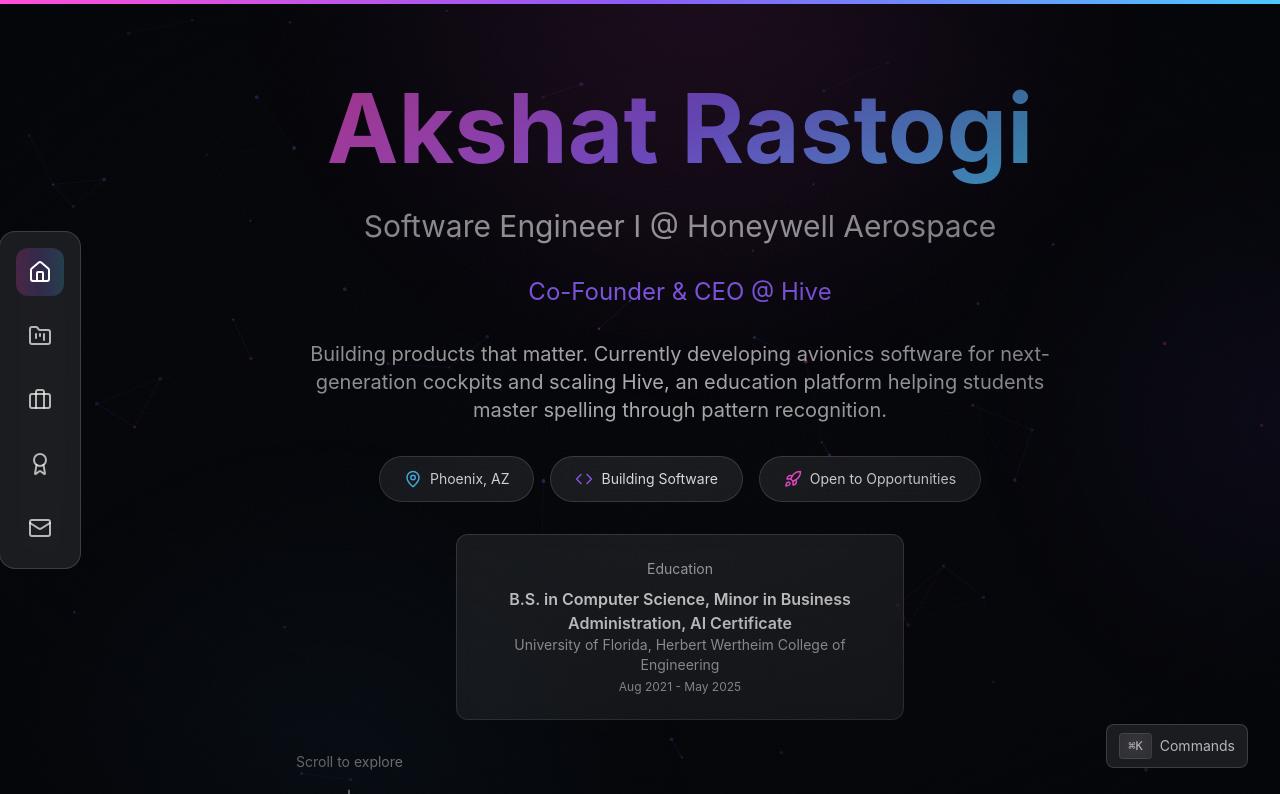
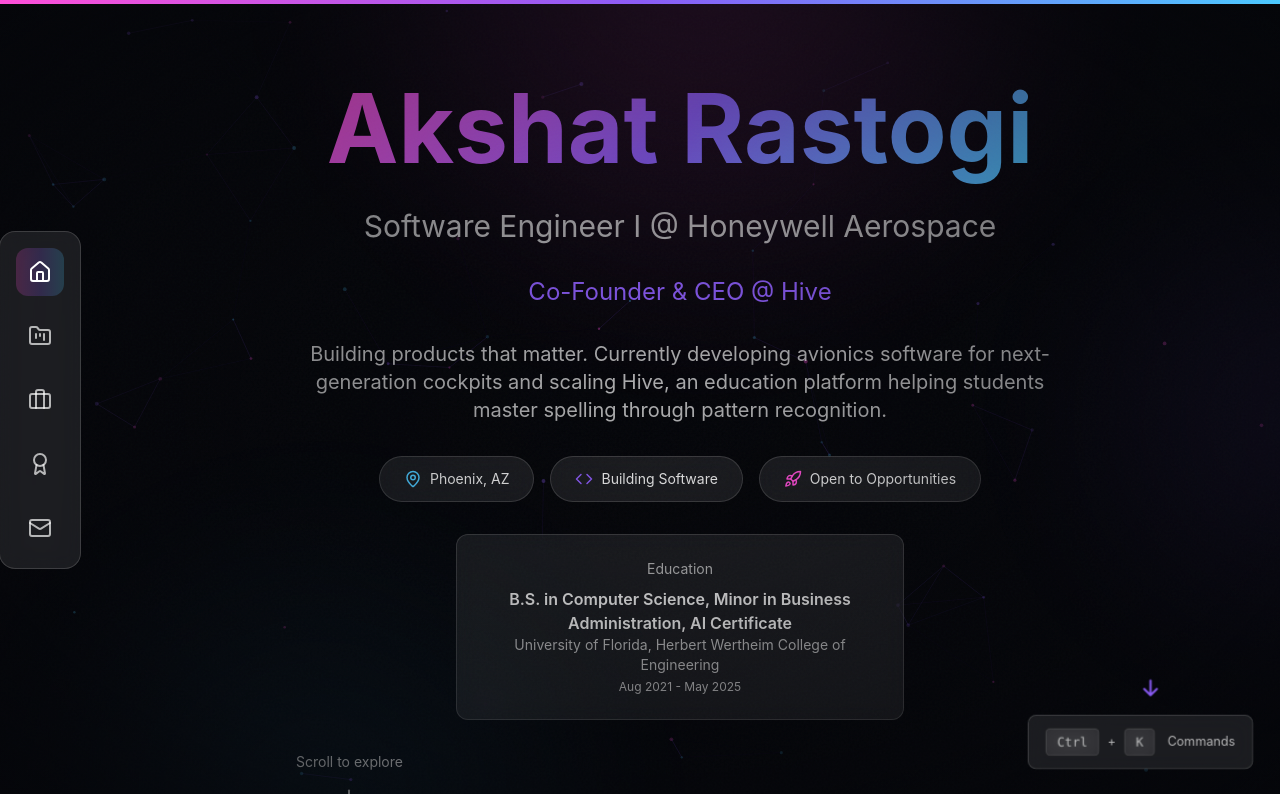
Before and after one commit to Akr1040317/AkshatRastogi, a Next.js app: page / in a window 1280 px wide. Shown: the top 794 px of the page. Built offline with nearby package versions, Linux system fonts and the light colour scheme; no server answers.

Commit message:
feat: simplify CodingForCharity, enhance command palette hint with keyboard shortcuts and animations, add enhanced scroll animations

```diff
--- a/app/page.tsx
+++ b/app/page.tsx
@@ -13,6 +13,62 @@
 import ExperienceSection from '@/components/sections/ExperienceSection';
 import LeadershipSection from '@/components/sections/LeadershipSection';
 import ContactSection from '@/components/sections/ContactSection';
+
+function CommandPaletteHint({ onOpen }: { onOpen: () => void }) {
+  const [isMac, setIsMac] = useState(false);
+
+  useEffect(() => {
+    setIsMac(navigator.platform.toUpperCase().indexOf('MAC') >= 0);
+  }, []);
+
+  return (
+    <motion.div
+      className="fixed bottom-24 md:bottom-8 right-4 md:right-8 z-40"
+      initial={{ opacity: 0, y: 20 }}
+      animate={{ opacity: 1, y: 0 }}
+      transition={{ delay: 2, duration: 0.5 }}
+    >
+      <motion.button
+        onClick={onOpen}
+        className="glass-2 rounded-lg px-4 py-3 text-sm text-muted hover:text-white transition-colors flex items-center gap-3 relative group"
+        animate={{
+          scale: [1, 1.05, 1],
+        }}
+        transition={{
+          duration: 2,
+          repeat: Infinity,
+          ease: "easeInOut",
+        }}
+      >
+        {/* Arrow pointing down */}
+        <motion.div
+          className="absolute -top-8 left-1/2 -translate-x-1/2"
+          animate={{
+            y: [0, -5, 0],
+          }}
+          transition={{
+            duration: 1.5,
+            repeat: Infinity,
+            ease: "easeInOut",
+          }}
+        >
+          <svg width="20" height="20" viewBox="0 0 20 20" fill="none" className="text-purple">
+            <path d="M10 3L10 17M10 17L4 11M10 17L16 11" stroke="currentColor" strokeWidth="2" strokeLinecap="round" strokeLinejoin="round"/>
+          </svg>
+        </motion.div>
+
+        <div className="flex items-center gap-2">
+          <kbd className="px-2.5 py-1 rounded glass border border-white/20 text-xs font-mono">
+            {isMac ? '⌘' : 'Ctrl'}
+          </kbd>
+          <span className="text-xs text-muted">+</span>
+          <kbd className="px-2.5 py-1 rounded glass border border-white/20 text-xs font-mono">K</kbd>
+        </div>
+        <span className="text-xs">Commands</span>
+      </motion.button>
+    </motion.div>
+  );
+}
 
 export default function Home() {
   const [commandPaletteOpen, setCommandPaletteOpen] = useState(false);
@@ -121,15 +177,7 @@
       </main>
 
       {/* Command Palette Hint */}
-      <div className="fixed bottom-24 md:bottom-8 right-4 md:right-8 z-40">
-        <button
-          onClick={() => setCommandPaletteOpen(true)}
-          className="glass-2 rounded-lg px-3 py-2 text-sm text-muted hover:text-white transition-colors flex items-center gap-2"
-        >
-          <kbd className="px-2 py-1 rounded glass border border-white/10 text-xs">⌘K</kbd>
-          <span>Commands</span>
-        </button>
-      </div>
+      <CommandPaletteHint onOpen={() => setCommandPaletteOpen(true)} />
 
       {/* Scroll Progress Indicator */}
       <motion.div
--- a/components/sections/AnalyticsSection.tsx
+++ b/components/sections/AnalyticsSection.tsx
@@ -166,15 +166,16 @@
             return (
               <motion.div
                 key={stat.label}
-                initial={{ opacity: 0, y: 50, scale: 0.8 }}
-                animate={isInView ? { opacity: 1, y: 0, scale: 1 } : {}}
+                initial={{ opacity: 0, y: 60, scale: 0.85, rotateX: -15 }}
+                animate={isInView ? { opacity: 1, y: 0, scale: 1, rotateX: 0 } : {}}
                 transition={{
-                  duration: 0.6,
+                  duration: 0.8,
                   delay: stat.delay,
                   type: 'spring',
-                  stiffness: 100,
+                  stiffness: 120,
+                  damping: 12,
                 }}
-                whileHover={{ scale: 1.05, y: -5 }}
+                whileHover={{ scale: 1.05, y: -5, rotateX: 5 }}
                 className="glass-2 rounded-2xl p-8 text-center group cursor-pointer"
               >
                 <motion.div
--- a/components/sections/ExperienceSection.tsx
+++ b/components/sections/ExperienceSection.tsx
@@ -42,12 +42,14 @@
               return (
                 <motion.div
                   key={exp.id}
-                  initial={{ opacity: 0, x: isEven ? -100 : 100, scale: 0.9 }}
-                  animate={isInView ? { opacity: 1, x: 0, scale: 1 } : {}}
+                  initial={{ opacity: 0, x: isEven ? -120 : 120, scale: 0.85, rotateY: isEven ? -10 : 10 }}
+                  animate={isInView ? { opacity: 1, x: 0, scale: 1, rotateY: 0 } : {}}
                   transition={{
-                    duration: 0.8,
-                    delay: index * 0.15,
+                    duration: 0.9,
+                    delay: index * 0.12,
                     type: 'spring',
+                    stiffness: 100,
+                    damping: 12,
                     stiffness: 80,
                   }}
                   whileInView={{ x: 0, opacity: 1 }}
--- a/components/sections/LeadershipSection.tsx
+++ b/components/sections/LeadershipSection.tsx
@@ -31,9 +31,15 @@
           {leadership.map((item, index) => (
             <motion.div
               key={item.id}
-              initial={{ opacity: 0, y: 30 }}
-              animate={isInView ? { opacity: 1, y: 0 } : {}}
-              transition={{ duration: 0.6, delay: index * 0.1 }}
+              initial={{ opacity: 0, y: 50, scale: 0.9, rotateZ: -2 }}
+              animate={isInView ? { opacity: 1, y: 0, scale: 1, rotateZ: 0 } : {}}
+              transition={{
+                duration: 0.7,
+                delay: index * 0.15,
+                type: 'spring',
+                stiffness: 100,
+              }}
+              whileHover={{ scale: 1.02, rotateZ: 1 }}
               className="glass-2 rounded-2xl p-8 relative overflow-hidden group"
             >
               {/* Background Gradient */}
--- a/components/sections/SkillsSection.tsx
+++ b/components/sections/SkillsSection.tsx
@@ -39,9 +39,14 @@
             return (
             <motion.div
               key={category.category}
-              initial={{ opacity: 0, y: 30 }}
-              animate={isInView ? { opacity: 1, y: 0 } : {}}
-              transition={{ duration: 0.6, delay: categoryIndex * 0.1 }}
+              initial={{ opacity: 0, y: 50, scale: 0.9 }}
+              animate={isInView ? { opacity: 1, y: 0, scale: 1 } : {}}
+              transition={{
+                duration: 0.7,
+                delay: categoryIndex * 0.1,
+                type: 'spring',
+                stiffness: 100,
+              }}
               className="glass-2 rounded-2xl p-6"
             >
               <h3 className={`text-xl font-bold mb-6 ${colors.text} flex items-center gap-2`}>
--- a/data/leadership.ts
+++ b/data/leadership.ts
@@ -18,13 +18,11 @@
     startDate: 'Mar 2020',
     endDate: 'Dec 2021',
     description:
-      'Co-founded and led CodingForCharity, a global organization that fundraises for underprivileged children by building websites for businesses and non-profits in exchange for charity donations. Built a team of 70+ members across 8 countries and coordinated the development of 40+ websites.',
+      'Co-founded and led CodingForCharity, a global organization that fundraises for underprivileged children by building websites for businesses and non-profits in exchange for charity donations.',
     achievements: [
       'Co-founded organization that grew to 70+ members across 8 countries',
-      'Led development and management of 40+ websites with e-commerce, payment processing, and mobile ordering capabilities',
-      'Received coverage from prominent local radio and TV stations recognizing the organization\'s community impact',
-      'Established partnerships with businesses and non-profits to fundraise for underprivileged children',
-      'Built and managed full-stack web solutions including WordPress customization, payment APIs, and project management systems',
+      'Led development of 40+ websites with e-commerce and payment processing',
+      'Received coverage from prominent local radio and TV stations',
     ],
   },
   {
```
